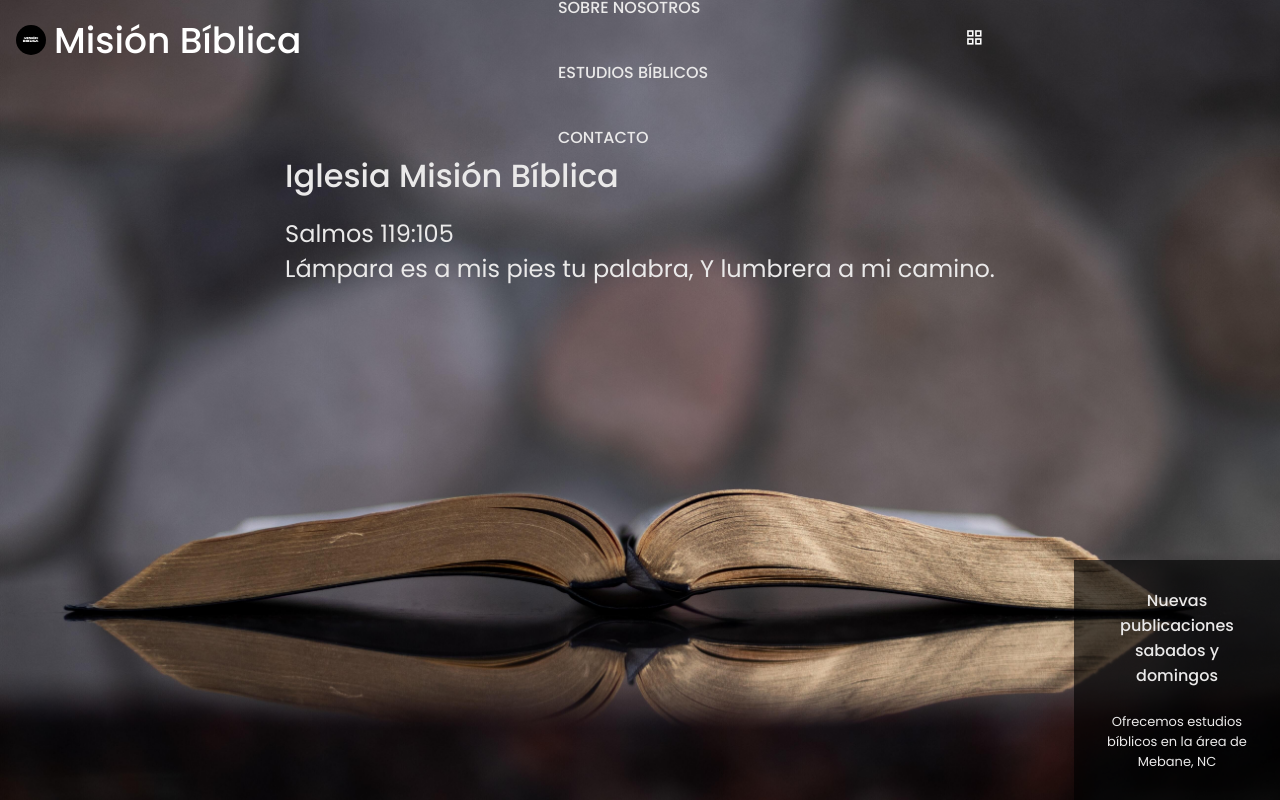
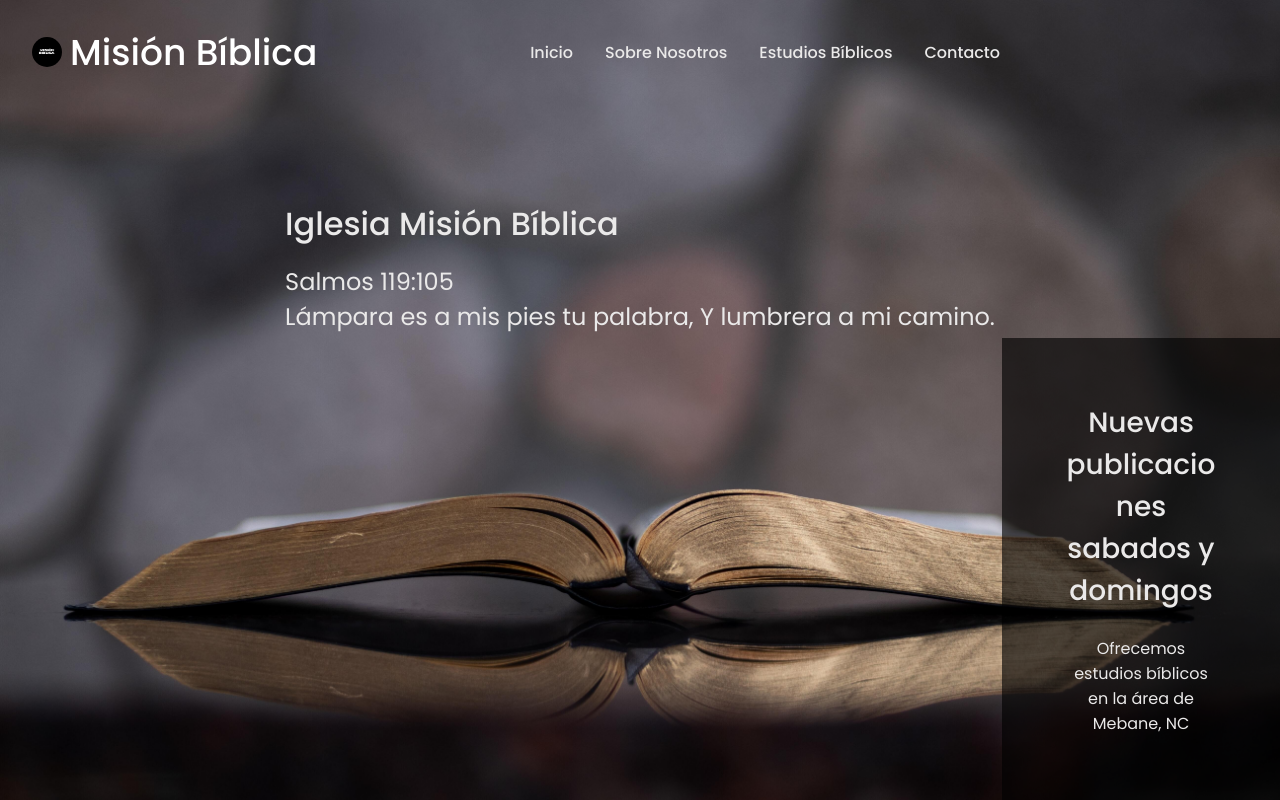
Before and after one commit to jbramirez03/Mision-Biblica, a React (Create React App) app: page / in a window 1280 px wide. Shown: the top 800 px of the page. Built offline with nearby package versions, Linux system fonts and the light colour scheme.

Commit message:
added media query for tablet view

```diff
--- a/src/App.css
+++ b/src/App.css
@@ -83,6 +83,11 @@ button {
   outline: none;
 }
 
+form {
+  padding-left: 2rem;
+  padding-right: 2rem;
+}
+
 .button {
   display: inline-block;
   background-color: var(--first-color);
@@ -146,7 +151,7 @@ button {
 
 .section__subtitle {
   font-size: var(--h3-font-size);
-  margin-bottom: 2rem;
+  margin-bottom: 4rem;
 }
 
 .nav {
@@ -344,6 +349,7 @@ button {
 .about__content-2 {
   flex-direction: column-reverse;
   margin-bottom: 4rem;
+  padding: 0 1rem 0 1rem;
 }
 .about__information {
   padding: 1rem;
@@ -398,6 +404,7 @@ button {
   display: grid;
   row-gap: 2rem;
   justify-content: center;
+  text-align: center;
 }
 
 .contact__subtitle {
@@ -496,6 +503,7 @@ button {
   display: flex;
   flex-direction: column;
   justify-content: center;
+  padding: 0 2rem 2rem 2rem;
 }
 
 .contact__image {
@@ -536,6 +544,10 @@ button {
   color: var(--text-color-home);
 }
 
+.footer__social-link:hover {
+  color: var(--text-color-light);
+}
+
 .footer__social-link {
   font-size: 1.25rem;
 }
@@ -553,3 +565,115 @@ button {
   align-items: center;
   text-align: center;
 }
+
+@media screen and (min-width: 768px) {
+  body {
+    margin: 0;
+  }
+
+  .nav {
+    height: calc(var(--header-height) + 1.5rem);
+  }
+
+  .nav__link {
+    text-transform: initial;
+  }
+
+  .nav__link:hover {
+    color: var(--text-color-light);
+  }
+
+  .nav__menu {
+    display: flex;
+    column-gap: 4rem;
+  }
+
+  .nav__list {
+    flex-direction: row;
+    column-gap: 2rem;
+  }
+
+  .nav__toggle,
+  .nav__close {
+    display: none;
+  }
+
+  .scroll-header .nav__link {
+    color: var(--text-color-body);
+  }
+
+  .section {
+    padding: 7rem 0 2rem;
+  }
+
+  .section__title {
+    margin-top: 2rem;
+  }
+
+  .container {
+    margin-left: var(--mb-2);
+    margin-right: var(--mb-2);
+  }
+
+  .colored-link {
+    color: var(--text-color-body);
+  }
+
+  .welcome__container {
+    margin-top: 10rem;
+  }
+
+  .welcome__info {
+    padding: 4rem;
+  }
+
+  .welcome__info h3 {
+    font-size: var(--h2-font-size);
+  }
+
+  .welcome__info p {
+    font-size: var(--normal-font-size);
+  }
+
+  .about__content-1 {
+    margin-bottom: 2rem;
+    padding: 2rem 4rem 0 4rem;
+  }
+
+  .about__content-2 {
+    margin-bottom: 2rem;
+    padding: 2rem 4rem 0 4rem;
+  }
+
+  .study__posts {
+    grid-template-columns: 1fr 1fr;
+  }
+
+  .study__post {
+    justify-self: center;
+  }
+
+  .contact__title {
+    padding-right: 2rem;
+    padding-left: 2rem;
+  }
+
+  .contact__data {
+    text-align: center;
+  }
+
+  form {
+    padding-right: 2rem;
+    padding-left: 2rem;
+  }
+
+  .contact__images {
+    padding: 0 3rem 3rem 3rem;
+  }
+}
+
+@media screen and (min-width: 1024px) {
+}
+
+@media screen and (min-width: 1200px) {
+}
--- a/src/components/Header.js
+++ b/src/components/Header.js
@@ -26,16 +26,16 @@ const Header = ({ colored }) => {
                 <div className={`nav__menu ${menuState ? 'show-menu' : ''}`} id='nav-menu'>
                     <ul className="nav__list">
                         <li className="nav__item">
-                            <Link to='/' className='nav__link'>Inicio</Link>
+                            <Link to='/' className={`nav__link ${colored ? 'colored-link' : ''}`}>Inicio</Link>
                         </li>
                         <li className="nav__item">
-                            <Link to='/About' className='nav__link'>Sobre Nosotros</Link>
+                            <Link to='/About' className={`nav__link ${colored ? 'colored-link' : ''}`}>Sobre Nosotros</Link>
                         </li>
                         <li className="nav__item">
-                            <Link to='/Studies' className='nav__link'>Estudios Bíblicos</Link>
+                            <Link to='/Studies' className={`nav__link ${colored ? 'colored-link' : ''}`}>Estudios Bíblicos</Link>
                         </li>
                         <li className="nav__item">
-                            <Link to='/Contact' className='nav__link'>Contacto</Link>
+                            <Link to='/Contact' className={`nav__link ${colored ? 'colored-link' : ''}`}>Contacto</Link>
                         </li>
                     </ul>
 
```
